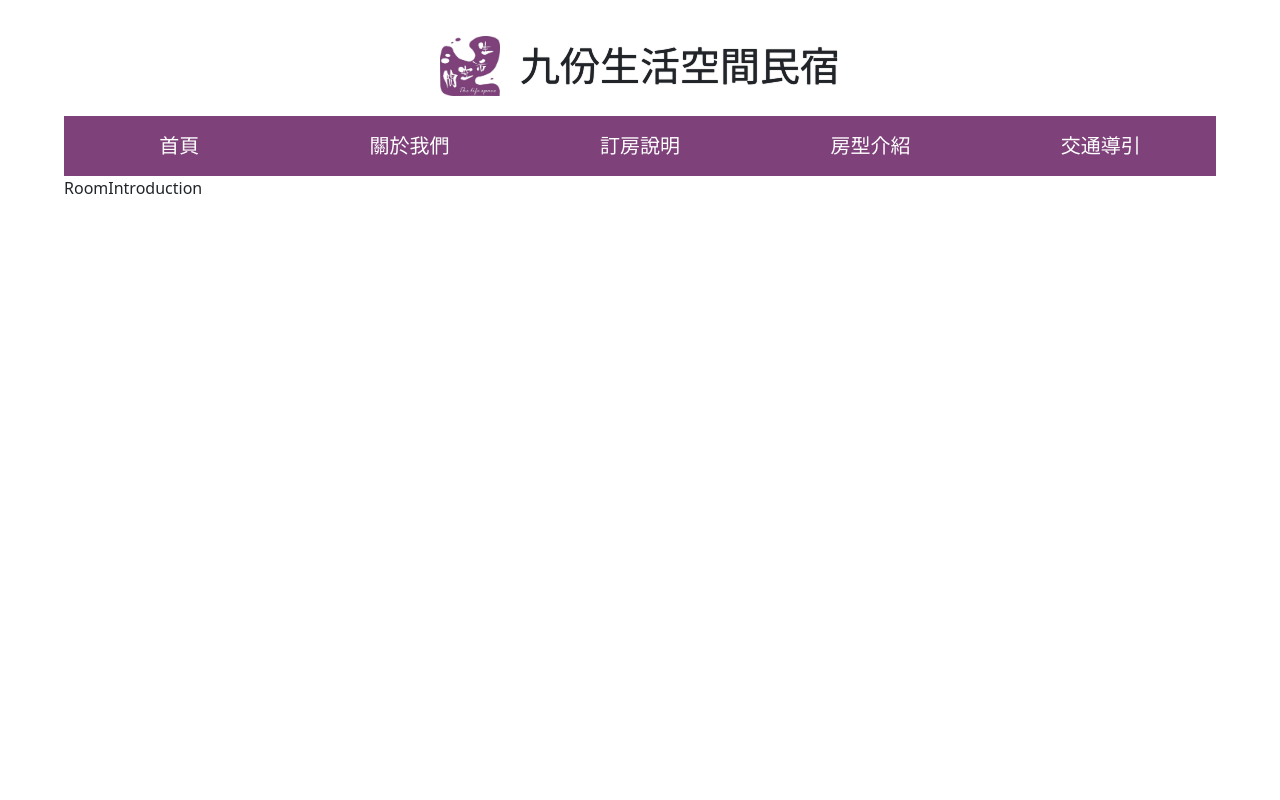
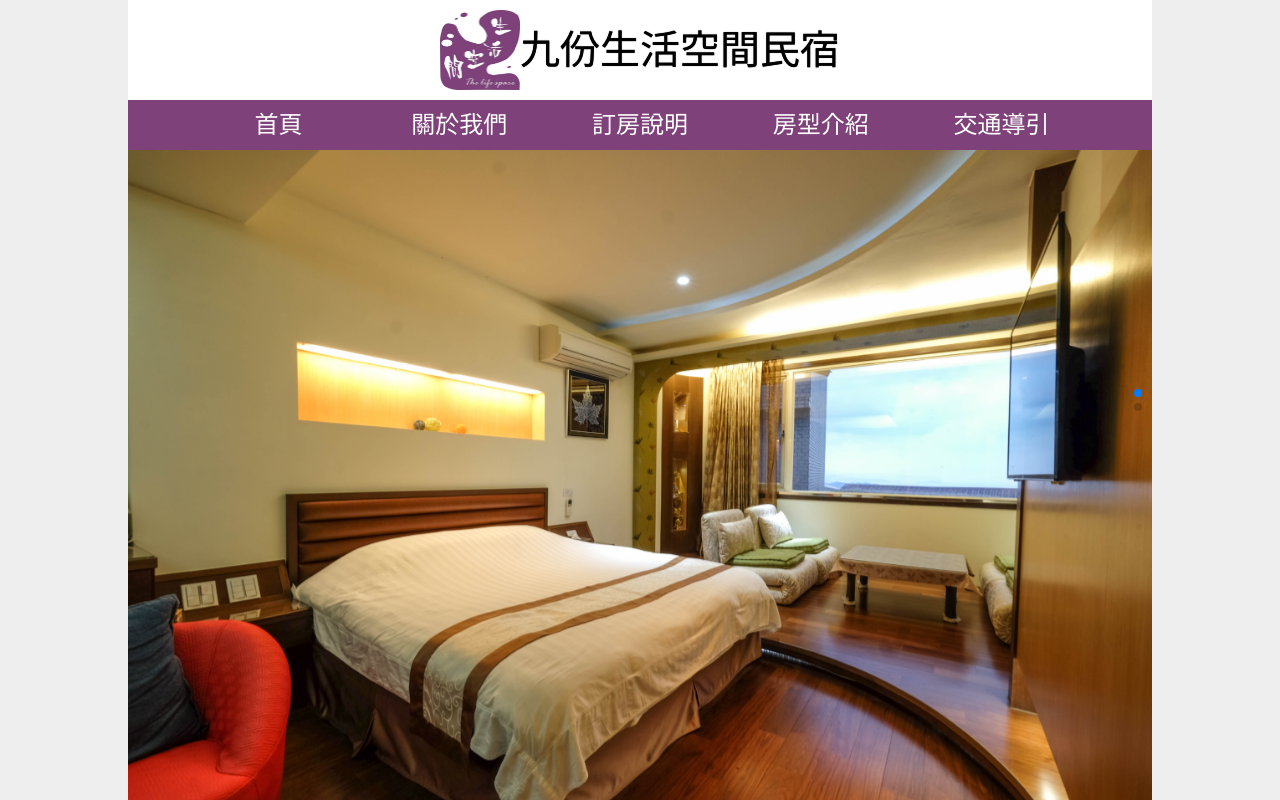
Before and after one commit to brian890804/homestay, a React (Vite) app: page / in a window 1280 px wide. Built offline with nearby package versions, Linux system fonts and the light colour scheme.

Commit message:
Add Swipe Modal && Update ViteConfig Https

```diff
--- a/package.json
+++ b/package.json
@@ -13,7 +13,9 @@
     "@emotion/styled": "^11.10.0",
     "@mui/material": "^5.10.0",
     "react": "^18.2.0",
+    "react-device-detect": "^2.2.2",
     "react-dom": "^18.2.0",
+    "swiper": "^8.3.2",
     "yarn": "^1.22.19"
   },
   "devDependencies": {
--- a/src/App.jsx
+++ b/src/App.jsx
@@ -1,4 +1,3 @@
-import { BrowserRouter } from 'react-router-dom'
 import MainPage from './app/module/pages/MainPage'
 function App() {
   return (
--- a/src/_basic/pages/layout/MainLayout.jsx
+++ b/src/_basic/pages/layout/MainLayout.jsx
@@ -1,19 +1,18 @@
 import Grid from '@mui/material/Grid';
-import { Container } from '@mui/material';
+import { isMobile } from 'react-device-detect';
 export default function MainLayout({ children }) {
     return (
         <Grid
             container
             sx={{
-                // backgroundColor: 'pink',
                 width: "100vw",
-                minHeight: '100vh',
-                padding: 2,
-                overflow:'auto'
+                height: '100vh',
+                overflowX: 'auto',
+                paddingLeft: !isMobile ? '10%' : 0,
+                paddingRight: !isMobile ? '10%' : 0
             }}
-        >   <Container maxWidth="lg">
-                {children}
-            </Container>
+        >
+            {children}
         </Grid>
 
     )
--- a/src/_basic/pages/toolbar/NavigationBar.jsx
+++ b/src/_basic/pages/toolbar/NavigationBar.jsx
@@ -1,6 +1,7 @@
 
+import { isMobile } from 'react-device-detect';
 export default function NavigationBar() {
-    const Layout = { width: '100%', height: 60, backgroundColor: '#7E417A' }
+    const Layout = { width: '100%', height: 50, backgroundColor: '#7E417A' }
     const Title = [
         { name: '首頁', url: '/main' },
         { name: '關於我們', url: '/about' },
@@ -10,20 +11,21 @@ export default function NavigationBar() {
     ]
     return (
         <div style={Layout}>
-            <div className='row '
+            <div className={`row mx-${isMobile ? 0 : 5}`}
                 style={{
                     alignContent: 'center',
                     justifyContent: 'center',
                     height: '100%'
                 }} >
                 <div
-                    className='col-12 text-center row fs-5'
+                    className='row col-12 text-center   '
                     style={{ cursor: 'pointer' }}>
                     {
                         Title.map((data, index) => {
                             return (
                                 <div
-                                    className='col text-white fw-bolder'
+                                    style={{ fontSize: isMobile ? '0.8rem' : '1.5rem' }}
+                                    className='col text-white fw-bolder  '
                                     key={index}>
                                     {data.name}
                                 </div>
--- /dev/null
+++ b/src/app/module/components/MainPage/Introduce.jsx
@@ -0,0 +1,14 @@
+export default function Introduce() {
+    return (
+        <div>
+            <Title />
+        </div>
+    )
+}
+function Title() {
+    return (
+        <>
+        十步路到老街 腦中取靜，隱身於老街巷內中!
+        </>
+    )
+}
--- a/src/app/module/components/MainPage/RoomIntroduction.jsx
+++ b/src/app/module/components/MainPage/RoomIntroduction.jsx
@@ -1,7 +1,33 @@
+import React, { useRef, useState } from "react";
+import { Swiper, SwiperSlide } from "swiper/react";
+import "swiper/css";
+import "swiper/css/pagination";
+import "../css/MainPage/SwiperStyle.css";
+import Room1 from '../../../../assets/Room/Room1.jpg'
+import { Pagination } from "swiper";
 export default function RoomIntroduction() {
+    const Roooms = [Room1, Room1]
+
     return (
-        <>
-        RoomIntroduction
-        </>
+        <div style={{ position: 'relative' }}>
+            <Swiper
+                spaceBetween={30}
+                pagination={{
+                    clickable: true,
+                }}
+                modules={[Pagination]}
+                className="mySwiper"
+            >
+                {
+                    Roooms.map((data, index) =>
+                        <SwiperSlide
+                            key={index}
+                            style={{ height: '30%' }}>
+                            <img src={data} alt='' />
+                        </SwiperSlide>
+                    )
+                }
+            </Swiper>
+        </div>
     )
 }
--- a/src/app/module/components/MainPage/Title.jsx
+++ b/src/app/module/components/MainPage/Title.jsx
@@ -9,7 +9,7 @@ export default function Title() {
                 fontWeight: '800',
                 textShadow: ' 0px 0px 0.8px black'
             }}>
-            <img src={Logo} alt='logo' width={60} style={{ marginRight: 20 }} />
+            <img src={Logo} alt='logo' style={{ maxWidth: 80, maxHeight: 80 }} />
             九份生活空間民宿
         </div>
     )
--- /dev/null
+++ b/src/app/module/components/css/MainPage/SwiperStyle.css
@@ -0,0 +1,47 @@
+#app { height: 100% }
+html,
+body {
+  position: relative;
+  height: 100%;
+}
+
+body {
+  background: #eee;
+  font-family: Helvetica Neue, Helvetica, Arial, sans-serif;
+  font-size: 14px;
+  color: #000;
+  margin: 0;
+  padding: 0;
+}
+
+.swiper {
+  width: 100%;
+  height: 100%;
+}
+
+.swiper-slide {
+  text-align: center;
+  font-size: 18px;
+  background: #fff;
+
+  /* Center slide text vertically */
+  display: -webkit-box;
+  display: -ms-flexbox;
+  display: -webkit-flex;
+  display: flex;
+  -webkit-box-pack: center;
+  -ms-flex-pack: center;
+  -webkit-justify-content: center;
+  justify-content: center;
+  -webkit-box-align: center;
+  -ms-flex-align: center;
+  -webkit-align-items: center;
+  align-items: center;
+}
+
+.swiper-slide img {
+  display: block;
+  width: 100%;
+  height: 100%;
+  object-fit: cover;
+}
--- /dev/null
+++ b/src/app/module/pages/FirstPage.jsx
@@ -0,0 +1,14 @@
+import Title from "../components/MainPage/Title"
+import NavigationBar from "../../../_basic/pages/toolbar/NavigationBar"
+import RoomIntroduction from '../components/MainPage/RoomIntroduction'
+import Introduce from "../components/MainPage/Introduce"
+export default function FirstPage() {
+    return (
+        <div style={{ height: '100%', width: '100%' }} >
+            <Title />
+            <NavigationBar />
+            <RoomIntroduction />
+            <Introduce />
+        </div>
+    )
+}
--- a/src/app/module/pages/MainPage.jsx
+++ b/src/app/module/pages/MainPage.jsx
@@ -1,14 +1,28 @@
-import Title from "../components/MainPage/Title"
 import MainLayout from "../../../_basic/pages/layout/MainLayout"
-import NavigationBar from "../../../_basic/pages/toolbar/NavigationBar"
-import RoomIntroduction from '../components/MainPage/RoomIntroduction'
-
+import FirstPage from "./FirstPage"
+import { Swiper, SwiperSlide } from "swiper/react";
+import "swiper/css";
+import "swiper/css/pagination";
+import { Pagination } from "swiper";
+import '../components/css/MainPage/SwiperStyle.css'
 export default function MainPage() {
     return (
         <MainLayout>
-            <Title />
-            <NavigationBar />
-            <RoomIntroduction />
+            <Swiper
+                style={{ maxHeight:'100vh',width:'100%' }}
+                direction={"vertical"}
+                pagination={{
+                    clickable: true,
+                }}
+                modules={[Pagination]}
+                className="mySwiper"
+            >
+                <SwiperSlide style={{width:'100%'}}> <FirstPage /></SwiperSlide>
+                <SwiperSlide style={{width:'100%'}}> <FirstPage /></SwiperSlide>
+                {/* <SwiperSlide>  2</SwiperSlide> */}
+                {/* <FirstPage /> */}
+            </Swiper>
+
         </MainLayout>
     )
 }
--- a/vite.config.js
+++ b/vite.config.js
@@ -3,5 +3,8 @@ import react from '@vitejs/plugin-react'
 
 // https://vitejs.dev/config/
 export default defineConfig({
-  plugins: [react()]
+  plugins: [react()],
+  server: {
+    host: '192.168.1.109'
+  }
 })
```
Also changed, not shown: src/assets/Room/Room1.jpg (added), 1 other file (tests, documents, lock files or other folders).
